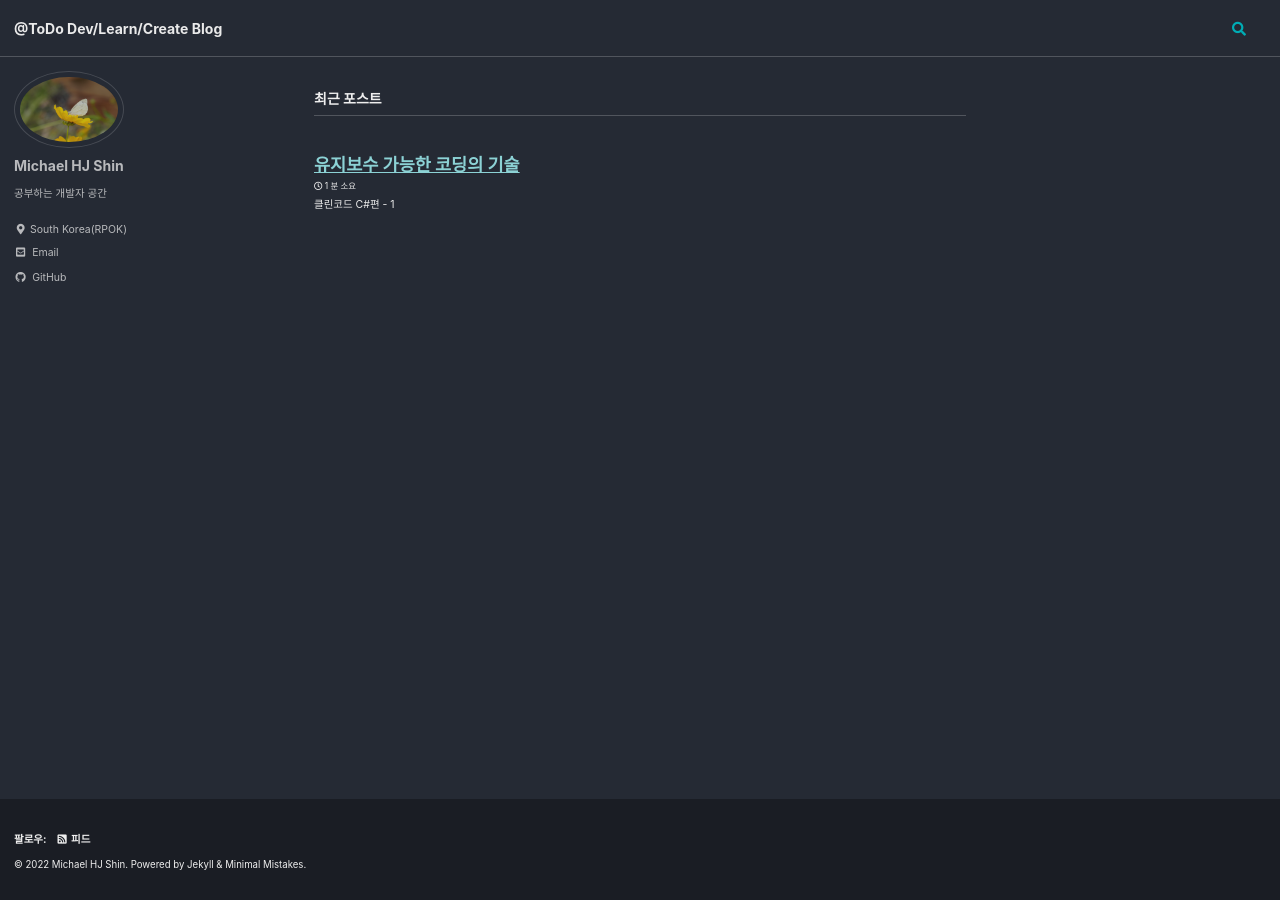
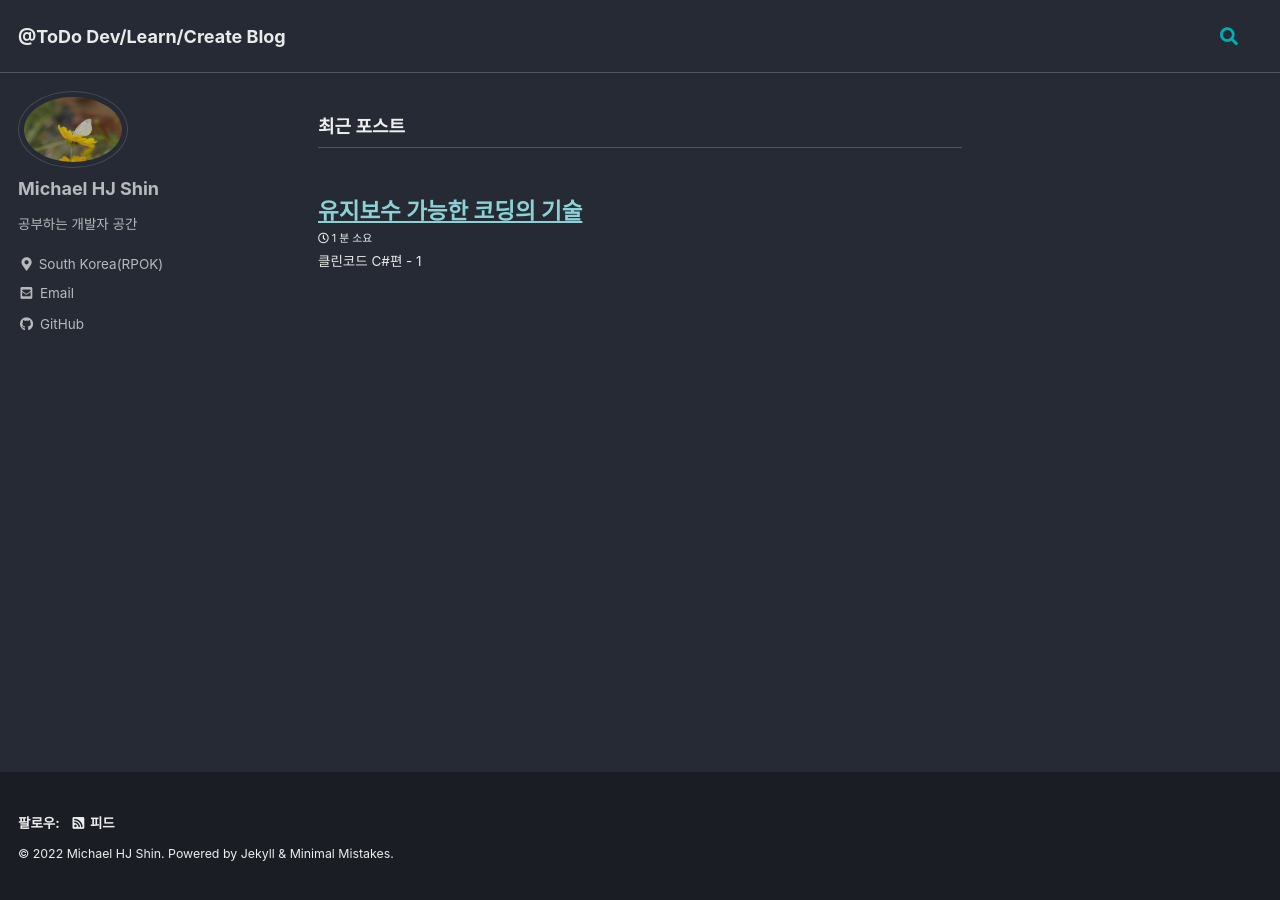
Before and after one commit to MichaelHjShin/MichaelHjShin.github.io, a Jekyll site: the page built from index.html, in a window 1280 px wide. Built offline with Jekyll 4.4.1, drawn with Linux system fonts in a browser that asks for light colours; cached includes are drawn as plain includes; the list of posts is cut into pages by our own code.

Commit message:
Edit default font size

```diff
--- a/_sass/minimal-mistakes/_reset.scss
+++ b/_sass/minimal-mistakes/_reset.scss
@@ -8,18 +8,18 @@ html {
   /* apply a natural box layout model to all elements */
   box-sizing: border-box;
   background-color: $background-color;
-  font-size: 11px;
+  font-size: 12px;
 
   @include breakpoint($medium) {
-    font-size: 12px;
+    font-size: 13px;
   }
 
   @include breakpoint($large) {
-    font-size: 13px;
+    font-size: 14px;
   }
 
   @include breakpoint($x-large) {
-    font-size: 14px;
+    font-size: 15px;
   }
 
   -webkit-text-size-adjust: 100%;
--- a/assets/css/main.scss
+++ b/assets/css/main.scss
@@ -6,3 +6,19 @@
 
 @import "minimal-mistakes/skins/{{ site.minimal_mistakes_skin | default: 'default' }}"; // skin
 @import "minimal-mistakes"; // main partials
+
+html{
+    font-size: 16px;
+
+    @include breakpoint($medium){
+        font-size: 18px;
+    }
+
+    @include breakpoint($large){
+        font-size: 18px;
+    }
+
+    @include breakpoint($x-large){
+        font-size: 18px;
+    }
+}
```
